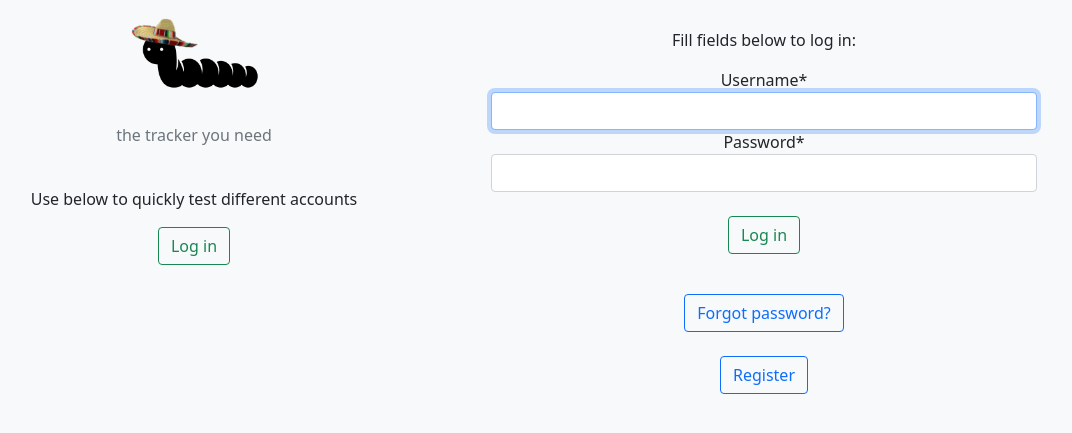
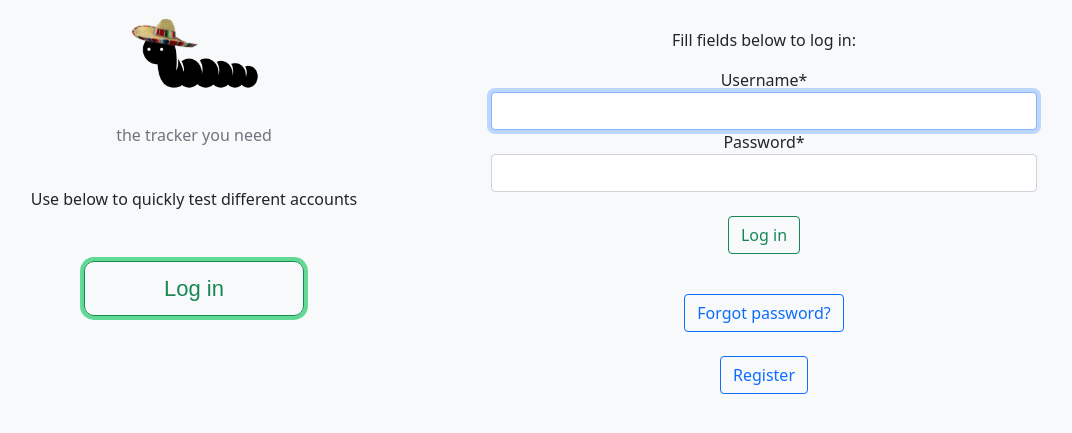
Before and after one commit to Andrzej-Zimoch/Buggit, a Django app: page /login/ in a window 1280 px wide. Shown: the part 217-650 px from the top of the page, without its empty margins (161-1233 px from the left). Run offline with Django 3.2, Linux system fonts and the light colour scheme; some libraries are stand-ins or nearby versions.

Commit message:
Update login.html

```diff
--- a/bug/templates/registration/login.html
+++ b/bug/templates/registration/login.html
@@ -21,6 +21,68 @@
     <script src="{% static  'js/util.js' %}"></script>
     <script src="{% static  'js/popper.min.js' %}"></script>
     <script src="https://cdn.jsdelivr.net/npm/chart.js@2.9.3/dist/Chart.min.js"></script>
+
+    <style>
+.pulsingButton {
+  width: 220px;
+  text-align: center;
+  white-space: nowrap;
+  display: block;
+  margin: 50px auto;
+  padding: 10px;
+  box-shadow: 0 0 0 0 rgba(0, 200, 81, 0.7);
+  border-radius: 10px;
+
+  -webkit-animation: pulsing 1.25s infinite cubic-bezier(0.66, 0, 0, 1);
+  -moz-animation: pulsing 1.25s infinite cubic-bezier(0.66, 0, 0, 1);
+  -ms-animation: pulsing 1.25s infinite cubic-bezier(0.66, 0, 0, 1);
+  animation: pulsing 1.25s infinite cubic-bezier(0.66, 0, 0, 1);
+  font-size: 22px;
+  font-weight: normal;
+  font-family: sans-serif;
+  text-decoration: none !important;
+
+  transition: all 300ms ease-in-out;
+}
+
+
+/* Comment-out to have the button continue to pulse on mouseover */
+
+a.pulsingButton:hover {
+  -webkit-animation: none;
+  -moz-animation: none;
+  -ms-animation: none;
+  animation: none;
+
+}
+
+
+/* Animation */
+
+@-webkit-keyframes pulsing {
+  to {
+    box-shadow: 0 0 0 30px rgba(0, 200, 81, 0);
+  }
+}
+
+@-moz-keyframes pulsing {
+  to {
+    box-shadow: 0 0 0 30px rgba(0, 200, 81, 0);
+  }
+}
+
+@-ms-keyframes pulsing {
+  to {
+    box-shadow: 0 0 0 30px rgba(0, 200, 81, 0);
+  }
+}
+
+@keyframes pulsing {
+  to {
+    box-shadow: 0 0 0 30px rgba(0, 200, 81, 0);
+  }
+}
+</style>
 </head>
 
 <body class="bg-light text-dark" >
@@ -38,7 +100,7 @@
                 <p class="text-center text-muted"> the tracker you need </p>
                 </br>
                 <p class=" mx-1">Use below to quickly test different accounts</p>
-                <p><button class="btn btn-outline-success" type='button' data-toggle="modal" data-target="#modal_test_log" id="test_login">Log in</button></p>
+                <p><button class="btn btn-outline-success pulsingButton" type='button' data-toggle="modal" data-target="#modal_test_log" id="test_login">Log in</button></p>
             </div>
 
         </div>
```
